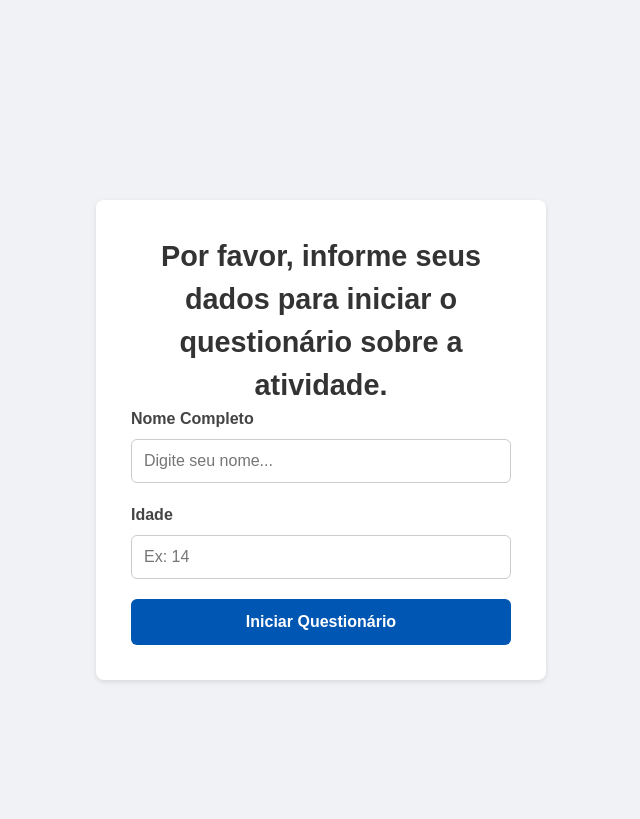
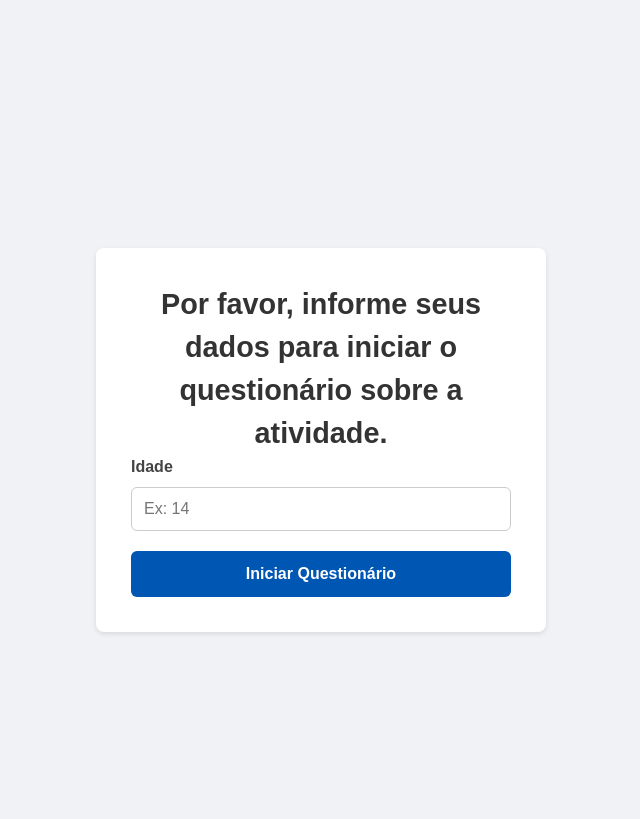
Before and after one commit to Anthony-Hilario/FormularioFunQ, a Django app: page /login/ in a window 1280 px wide. Shown: the top 819 px of the page, without its empty margins (319-959 px from the left). Run offline with Django 3.2, Linux system fonts and the light colour scheme.

Commit message:
remocao nome aluno do sistema

```diff
--- a/app_FormularioFunQ/models.py
+++ b/app_FormularioFunQ/models.py
@@ -2,11 +2,10 @@ from django.db import models
 
 # Create your models here.
 class Aluno(models.Model):
-    nome = models.CharField(max_length=255)
     idade = models.PositiveIntegerField()
 
     def __str__(self):
-        return f"{self.nome} ({self.idade} anos)"
+        return f"{self.idade} anos"
 
 
 class RespostaFormulario(models.Model):
--- a/app_FormularioFunQ/templates/PagLogin/login.html
+++ b/app_FormularioFunQ/templates/PagLogin/login.html
@@ -16,19 +16,6 @@
         <!-- Configure os atributos 'method' e 'action' de acordo com a sua rota backend -->
         <form id="access-form" method="post" action="{% url 'listagem_alunos' %}">
             {% csrf_token %}
-            <!-- Campo Nome -->
-            <div class="input-block">
-                <label for="student-name">Nome Completo</label>
-                <input
-                    type="text"
-                    id="student-name"
-                    name="name"
-                    placeholder="Digite seu nome..."
-                    required
-                    autocomplete="name"
-                >
-            </div>
-
             <!-- Campo Idade -->
             <div class="input-block">
                 <label for="student-age">Idade</label>
--- a/app_FormularioFunQ/views.py
+++ b/app_FormularioFunQ/views.py
@@ -97,10 +97,10 @@ def exportar_csv_respostas(request):
 
     writer = csv.writer(response, delimiter=';')
 
-    # Cabeçalho do CSV
+    # Cabeçalho do CSV anônimo
     cabecalho = [
         'ID',
-        'Nome do Aluno',
+        'Idade',
         'Grupo de Teste',
         'Pesquisador',
         # Questões objetivas (q1 a q18)
@@ -119,12 +119,12 @@ def exportar_csv_respostas(request):
     respostas = RespostaFormulario.objects.select_related('aluno').all().order_by('id')
 
     for r in respostas:
-        # Pega o nome do aluno ou salva como N/A se não houver aluno associado
-        nome_aluno = r.aluno.nome if (r.aluno and hasattr(r.aluno, 'nome')) else str(r.aluno) if r.aluno else 'N/A'
+        # Pega a idade do aluno ou define como 'N/A' se não houver registro associado
+        idade_aluno = r.aluno.idade if r.aluno else 'N/A'
 
         linha = [
             r.id,
-            nome_aluno,
+            idade_aluno,
             r.grupo or '',
             r.pesquisador or '',
             # Valores de q1 a q18
```
Also changed, not shown: app_FormularioFunQ/admin.py (+14 -8 lines), app_FormularioFunQ/migrations/0004_remove_aluno_nome.py (added).
